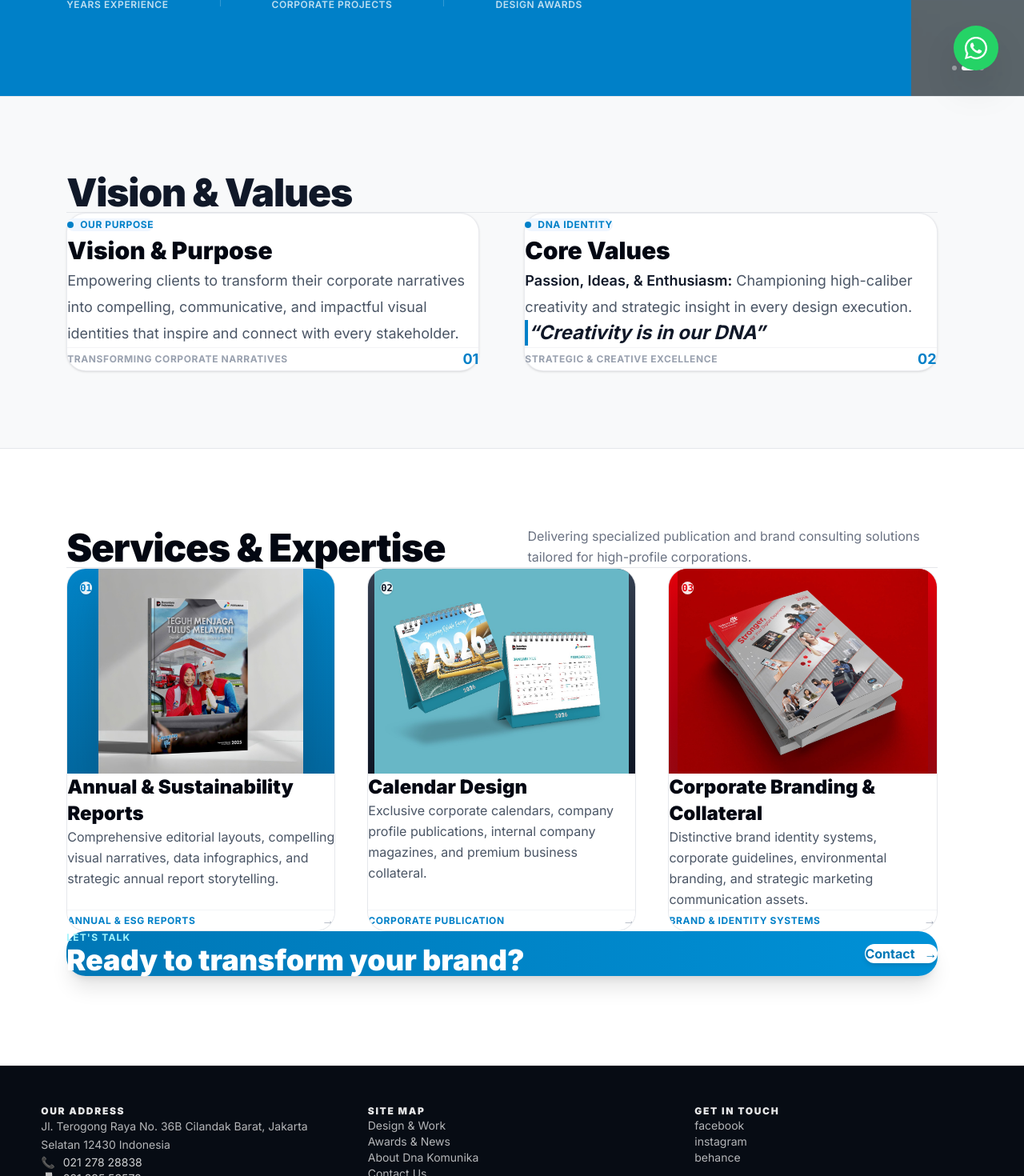
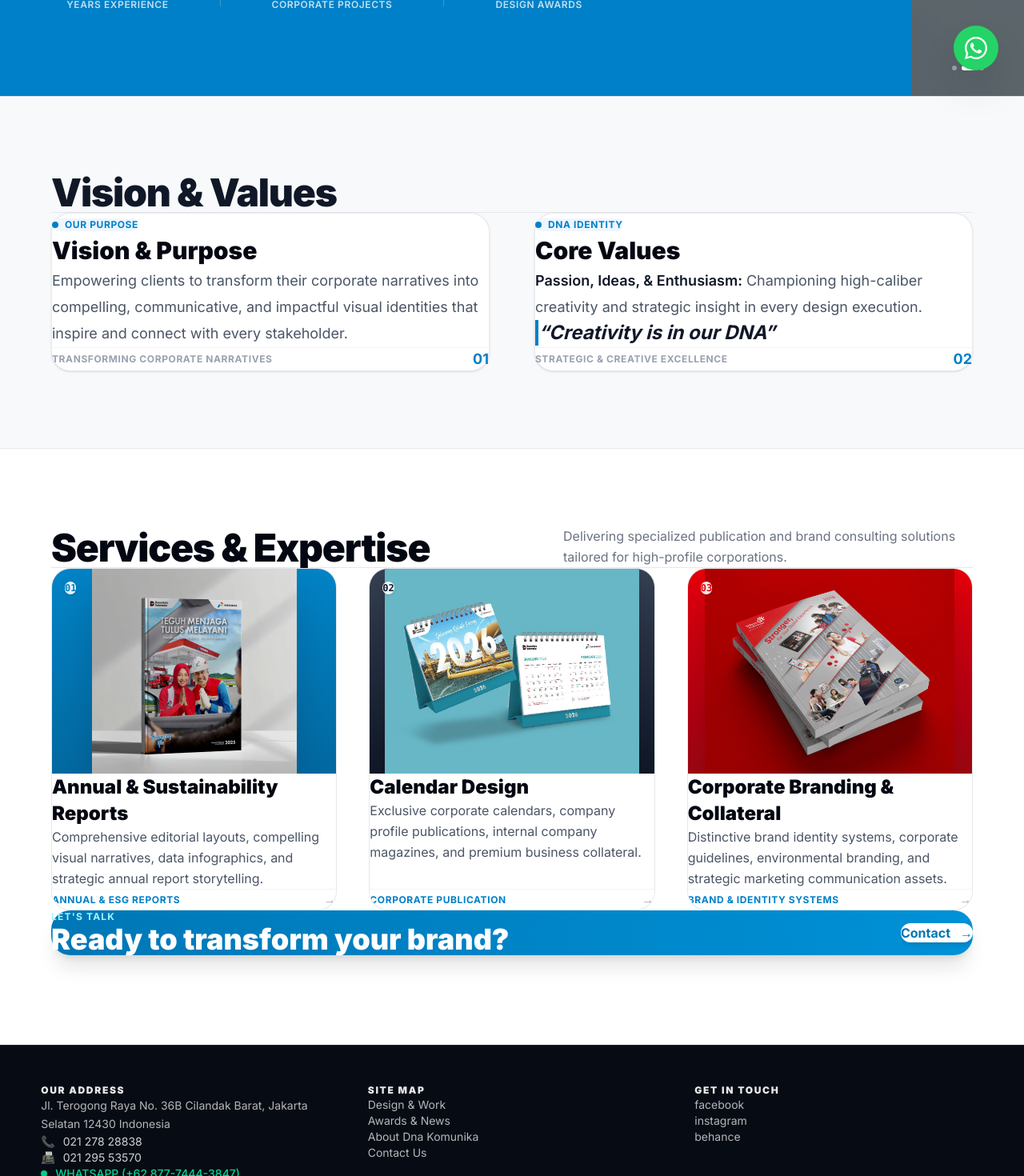
Before and after one commit to SamJinWoo99/DNA-Company-Profile, a Next.js app: page /about in a window 1280 px wide. Shown: the part 680-2150 px from the top of the page at 80% size. Built offline with nearby package versions, Linux system fonts and the light colour scheme.

Commit message:
Center-align Vision and Services sections with equal balanced left and right margins

```diff
--- a/app/components/AboutHeroMeta.tsx
+++ b/app/components/AboutHeroMeta.tsx
@@ -181,18 +181,18 @@ export default function AboutHeroMeta() {
         </section>
 
         {/* ----------------------------------------------------------------------- */}
-        {/* VISI & MISI (Layout Rapi, Estetik, Jarak Lega, Melebar Penuh ke Kanan) */}
+        {/* VISI & MISI (Layout Rapi, Estetik, Jarak Kiri-Kanan Simetris & Center)   */}
         {/* ----------------------------------------------------------------------- */}
         <section
-          className="w-full bg-[#f8f9fa] border-t border-gray-200"
+          className="w-full bg-[#f8f9fa] border-t border-gray-200 flex justify-center"
           style={{
             paddingTop: "clamp(6rem, 10vh, 8.5rem)",
             paddingBottom: "clamp(6rem, 10vh, 8.5rem)",
-            paddingLeft: "clamp(2.5rem, 6.5vw, 6.5rem)",
-            paddingRight: "clamp(2rem, 4vw, 4rem)",
+            paddingLeft: "clamp(2rem, 5vw, 5rem)",
+            paddingRight: "clamp(2rem, 5vw, 5rem)",
           }}
         >
-          <div className="w-full max-w-[95%]">
+          <div className="w-full max-w-6xl mx-auto">
             {/* Header Visi & Misi */}
             <div className="mb-16 pb-8 border-b border-gray-200">
               <h2 className="text-3xl sm:text-4xl lg:text-5xl font-black text-gray-900 tracking-tight">
@@ -200,7 +200,7 @@ export default function AboutHeroMeta() {
               </h2>
             </div>
 
-            {/* 2 Kolom Visi & Misi: Rapi, Melebar Penuh, Lega */}
+            {/* 2 Kolom Visi & Misi: Rapi, Lega, Simetris di Tengah */}
             <div className="grid grid-cols-1 lg:grid-cols-2 gap-10 lg:gap-14 items-stretch">
 
               {/* Box 1: Visi & Tujuan */}
@@ -263,18 +263,18 @@ export default function AboutHeroMeta() {
         </section>
 
         {/* ----------------------------------------------------------------------- */}
-        {/* SERVICES & EXPERTISE (Layanan DNA Komunika, Melebar Penuh ke Kanan)    */}
+        {/* SERVICES & EXPERTISE (Layanan DNA Komunika, Simetris & Center)          */}
         {/* ----------------------------------------------------------------------- */}
         <section
-          className="w-full bg-white border-t border-gray-200"
+          className="w-full bg-white border-t border-gray-200 flex justify-center"
           style={{
             paddingTop: "clamp(6rem, 10vh, 8.5rem)",
             paddingBottom: "clamp(7rem, 12vh, 10rem)",
-            paddingLeft: "clamp(2.5rem, 6.5vw, 6.5rem)",
-            paddingRight: "clamp(2rem, 4vw, 4rem)",
+            paddingLeft: "clamp(2rem, 5vw, 5rem)",
+            paddingRight: "clamp(2rem, 5vw, 5rem)",
           }}
         >
-          <div className="w-full max-w-[95%]">
+          <div className="w-full max-w-6xl mx-auto">
             {/* Header Services */}
             <div className="mb-16 pb-8 border-b border-gray-200 flex flex-col md:flex-row md:items-end justify-between gap-6">
               <div>
```
